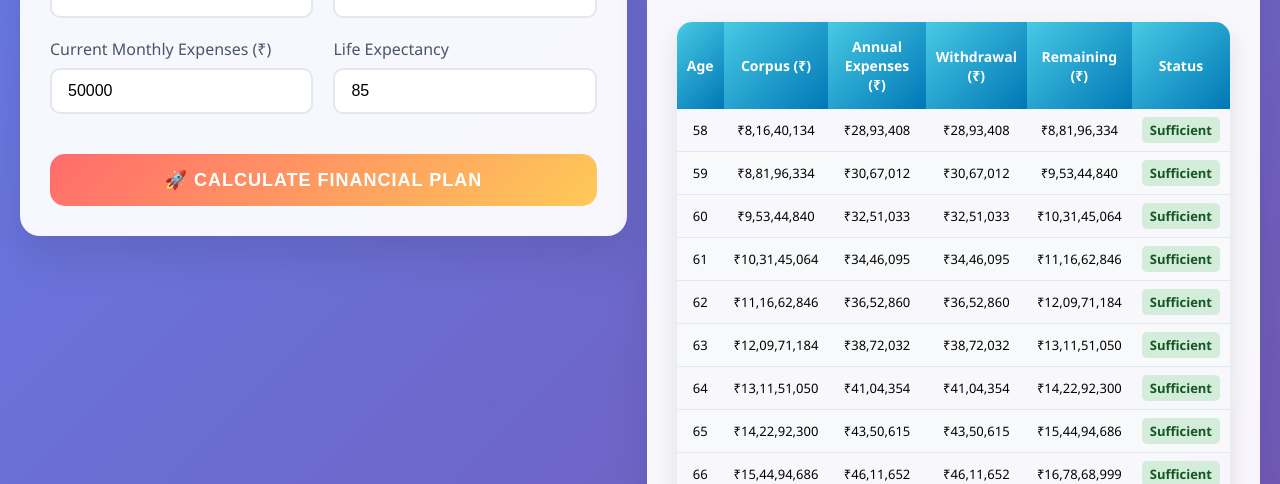
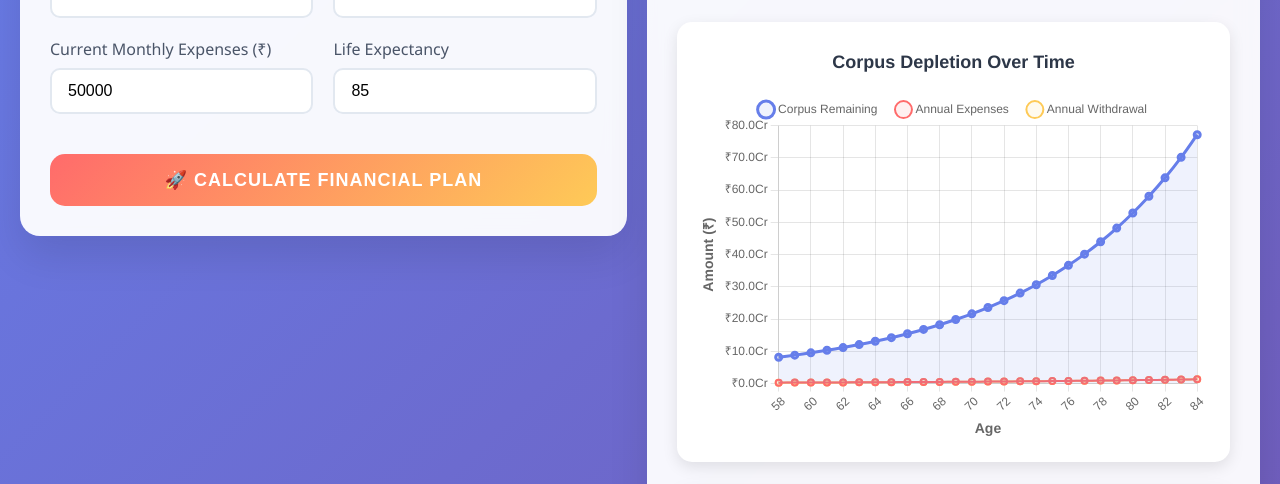
Before and after one commit to syed786778/financial_plan, a plain HTML site: page index.html in a window 1280 px wide. Shown: the part 358-842 px from the top of the page. Drawn offline with nearby package versions, Linux system fonts and the light colour scheme.

Commit message:
Update index.html

```diff
--- a/index.html
+++ b/index.html
@@ -171,6 +171,19 @@
             font-weight: 600;
         }
 
+        .chart-container {
+            margin: 25px 0;
+            padding: 20px;
+            background: white;
+            border-radius: 15px;
+            box-shadow: 0 5px 15px rgba(0, 0, 0, 0.1);
+        }
+
+        #corpusChart {
+            width: 100% !important;
+            height: 400px !important;
+        }
+
         @media (max-width: 768px) {
             .container {
                 grid-template-columns: 1fr;
@@ -270,6 +283,10 @@
                 </div>
             </div>
 
+            <div class="chart-container">
+                <canvas id="corpusChart" width="800" height="400"></canvas>
+            </div>
+
             <div class="table-container">
                 <table id="projectionTable">
                     <thead>
@@ -289,9 +306,120 @@
         </div>
     </div>
 
+    <script src="https://cdnjs.cloudflare.com/ajax/libs/Chart.js/3.9.1/chart.min.js"></script>
     <script>
         function formatCurrency(amount) {
             return '₹' + amount.toLocaleString('en-IN');
+        }
+
+        let corpusChart = null;
+
+        function createCorpusChart(labels, corpusData, expensesData, withdrawalData) {
+            const ctx = document.getElementById('corpusChart').getContext('2d');
+
+            // Destroy existing chart if it exists
+            if (corpusChart) {
+                corpusChart.destroy();
+            }
+
+            corpusChart = new Chart(ctx, {
+                type: 'line',
+                data: {
+                    labels: labels,
+                    datasets: [{
+                        label: 'Corpus Remaining',
+                        data: corpusData,
+                        borderColor: '#667eea',
+                        backgroundColor: 'rgba(102, 126, 234, 0.1)',
+                        borderWidth: 3,
+                        fill: true,
+                        tension: 0.4
+                    }, {
+                        label: 'Annual Expenses',
+                        data: expensesData,
+                        borderColor: '#ff6b6b',
+                        backgroundColor: 'rgba(255, 107, 107, 0.1)',
+                        borderWidth: 2,
+                        fill: false,
+                        tension: 0.4
+                    }, {
+                        label: 'Annual Withdrawal',
+                        data: withdrawalData,
+                        borderColor: '#feca57',
+                        backgroundColor: 'rgba(254, 202, 87, 0.1)',
+                        borderWidth: 2,
+                        fill: false,
+                        tension: 0.4
+                    }]
+                },
+                options: {
+                    responsive: true,
+                    maintainAspectRatio: false,
+                    plugins: {
+                        title: {
+                            display: true,
+                            text: 'Corpus Depletion Over Time',
+                            font: {
+                                size: 18,
+                                weight: 'bold'
+                            },
+                            color: '#2d3748'
+                        },
+                        legend: {
+                            display: true,
+                            position: 'top',
+                            labels: {
+                                usePointStyle: true,
+                                padding: 20
+                            }
+                        }
+                    },
+                    scales: {
+                        x: {
+                            title: {
+                                display: true,
+                                text: 'Age',
+                                font: {
+                                    size: 14,
+                                    weight: 'bold'
+                                }
+                            },
+                            grid: {
+                                color: 'rgba(0, 0, 0, 0.1)'
+                            }
+                        },
+                        y: {
+                            title: {
+                                display: true,
+                                text: 'Amount (₹)',
+                                font: {
+                                    size: 14,
+                                    weight: 'bold'
+                                }
+                            },
+                            ticks: {
+                                callback: function(value) {
+                                    return '₹' + (value / 10000000).toFixed(1) + 'Cr';
+                                }
+                            },
+                            grid: {
+                                color: 'rgba(0, 0, 0, 0.1)'
+                            }
+                        }
+                    },
+                    interaction: {
+                        intersect: false,
+                        mode: 'index'
+                    },
+                    hover: {
+                        animationDuration: 300
+                    },
+                    animation: {
+                        duration: 1000,
+                        easing: 'easeInOutQuart'
+                    }
+                }
+            });
         }
 
         function calculatePlan() {
@@ -343,6 +471,12 @@
             const tableBody = document.getElementById('tableBody');
             tableBody.innerHTML = '';
 
+            // Arrays for chart data
+            const chartLabels = [];
+            const chartCorpusData = [];
+            const chartExpensesData = [];
+            const chartWithdrawalData = [];
+
             for (let year = 0; year < totalRetirementYears; year++) {
                 const age = retirementAge + year;
 
@@ -351,6 +485,11 @@
 
                 // Annual expenses for this year
                 const annualExpenses = currentAnnualExpenses;
+
+                // Add data to chart arrays
+                chartLabels.push(age);
+                chartCorpusData.push(Math.round(corpusBeforeWithdrawal));
+                chartExpensesData.push(Math.round(annualExpenses));
 
                 // Check if corpus is sufficient
                 let withdrawal = 0;
@@ -366,6 +505,8 @@
                     yearsCorpusLasts++;
                     status = 'Sufficient';
                 }
+
+                chartWithdrawalData.push(Math.round(withdrawal));
 
                 // Add row to table
                 const row = tableBody.insertRow();
@@ -387,6 +528,9 @@
                 }
             }
 
+            // Create the chart
+            createCorpusChart(chartLabels, chartCorpusData, chartExpensesData, chartWithdrawalData);
+
             // Update corpus will last
             document.getElementById('corpusWillLast').textContent = yearsCorpusLasts + ' Years';
         }
```
